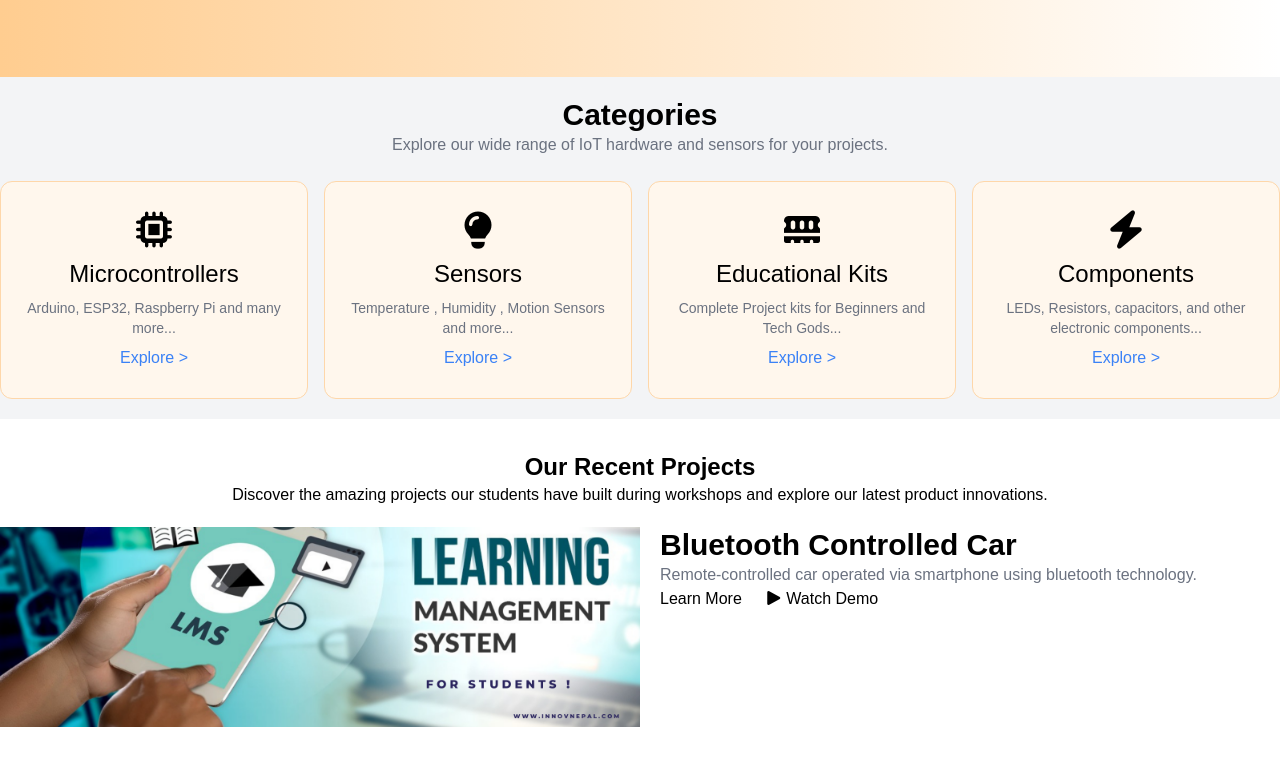
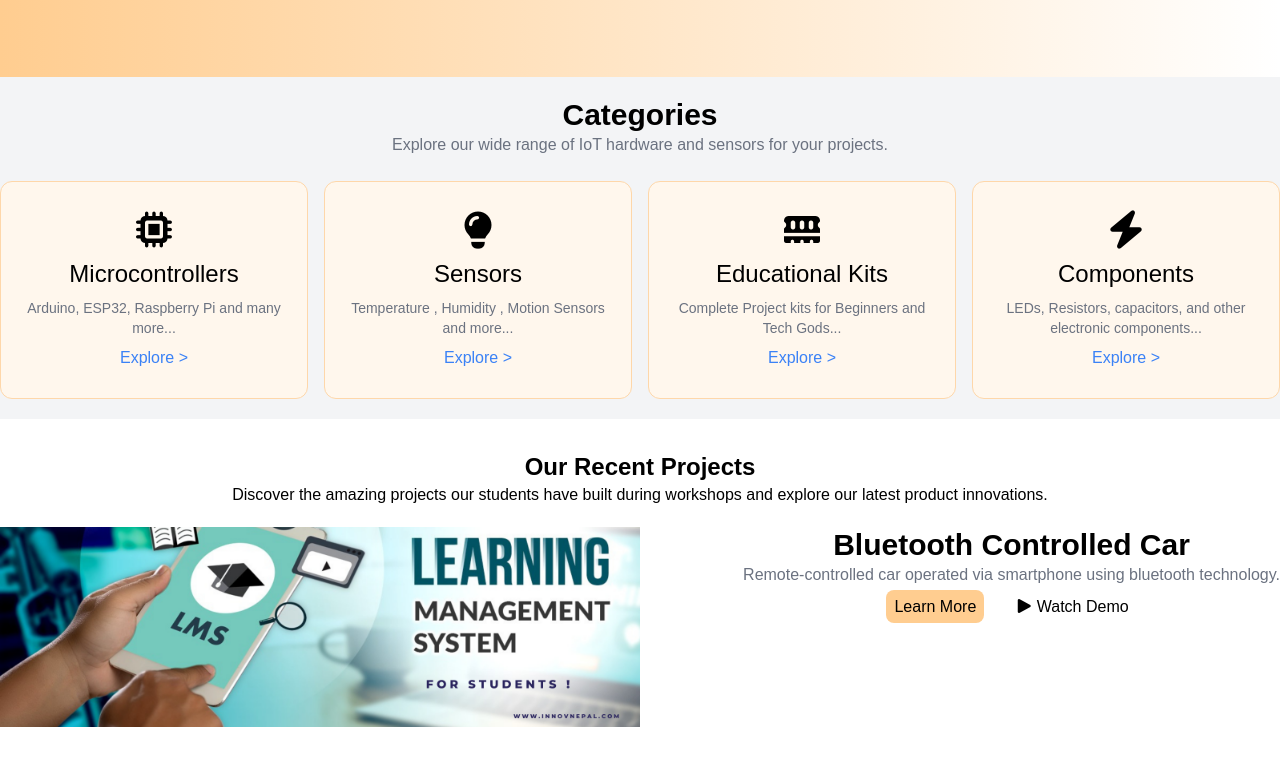
Before and after one commit to 0anishpandit/MERN-Learning, a plain HTML site: page index.html in a window 1280 px wide. Shown: the part 619-1384 px from the top of the page. Drawn offline with nearby package versions, Linux system fonts and the light colour scheme; a web font is replaced by a local one.

Commit message:
Three Section Complete

```diff
--- a/index.html
+++ b/index.html
@@ -129,22 +129,25 @@
                     <p class="text-center">Discover the amazing projects our students have built during workshops and explore our latest product innovations.</p>
                 </div>
                 <!-- Slider  -->
-                <div class="flex gap-5 py-5">
-                        <img src="/assets/banner.png" alt="" class="w-1/2">
+                <div class="text-center md:flex md:justify-between gap-5 py-5">
+                        <img src="/assets/banner.png" alt="" class="w-full md:w-1/2 pl-1 pr-1 md:pl-0 md:pr-0">
                         <div>
                             <h1 class="text-3xl font-semibold ">Bluetooth Controlled Car</h1>
-                            <p class="text-gray-500">Remote-controlled car operated via smartphone using bluetooth technology.
+                            <p class="text-gray-500 ">Remote-controlled car operated via smartphone using bluetooth technology.
                             </p>
-                            <a href="#">Learn More</a>
-                            <a href="#"><i class="fa-solid fa-play px-5" ></i>Watch Demo</a>
+                            <div class="mt-2">
+                                <a href="#" class="bg-primary p-2 rounded-lg hover:bg-green-500">Learn More</a>
+                                <a href="https://www.youtube.com/@innovnepal" class="p-2 rounded-lg hover:bg-green-500"><i class="fa-solid fa-play px-5" ></i>Watch Demo</a>
+                            <div/>
                         </div>
-                    </div>
-                 </div>
+                </div>
             </div>
         </section>
 
         <!-- Featured Products  Section-->
-        <section></section>
+        <section>
+
+        </section>
 
         <!-- Student Testimonials  Section-->
         <section></section>
```
